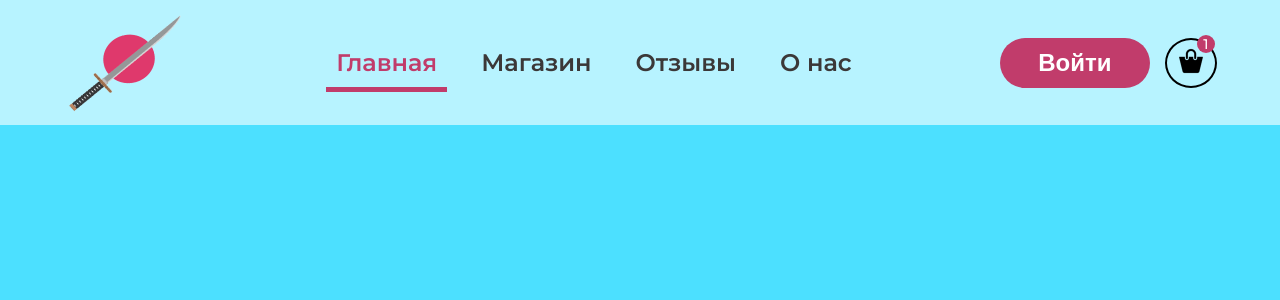
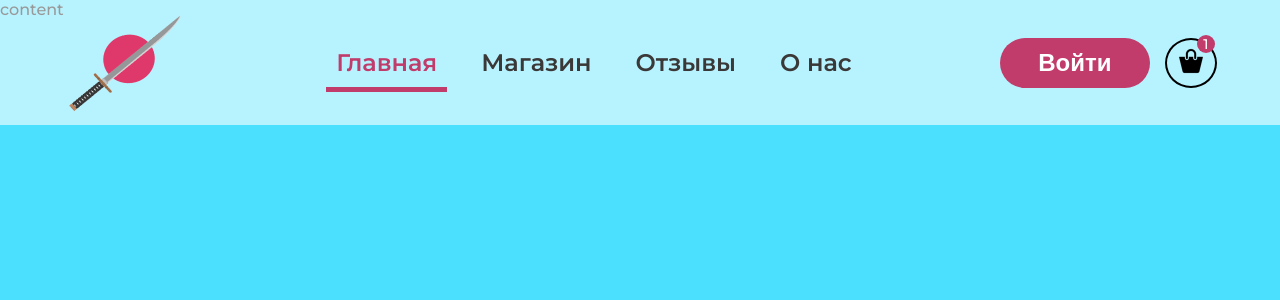
Before and after one commit to Umk1nus/japan-store, a Vue app in the folder client/: page / in a window 1280 px wide. Shown: the top 300 px of the page. Built offline with nearby package versions, Linux system fonts and the light colour scheme.

Commit message:
create router

```diff
--- a/client/package.json
+++ b/client/package.json
@@ -8,7 +8,8 @@
     "preview": "vite preview"
   },
   "dependencies": {
-    "vue": "^3.2.25"
+    "vue": "^3.2.25",
+    "vue-router": "^4.0.14"
   },
   "devDependencies": {
     "@vitejs/plugin-vue": "^2.2.0",
--- a/client/src/App.vue
+++ b/client/src/App.vue
@@ -1,6 +1,7 @@
 <template>
   <div class="container">
     <Header/>
+    content
   </div>
 </template>
 
```
Also changed, not shown: client/src/routes.js (added, +7 -0 lines), 1 other file (tests, documents, lock files or other folders).
